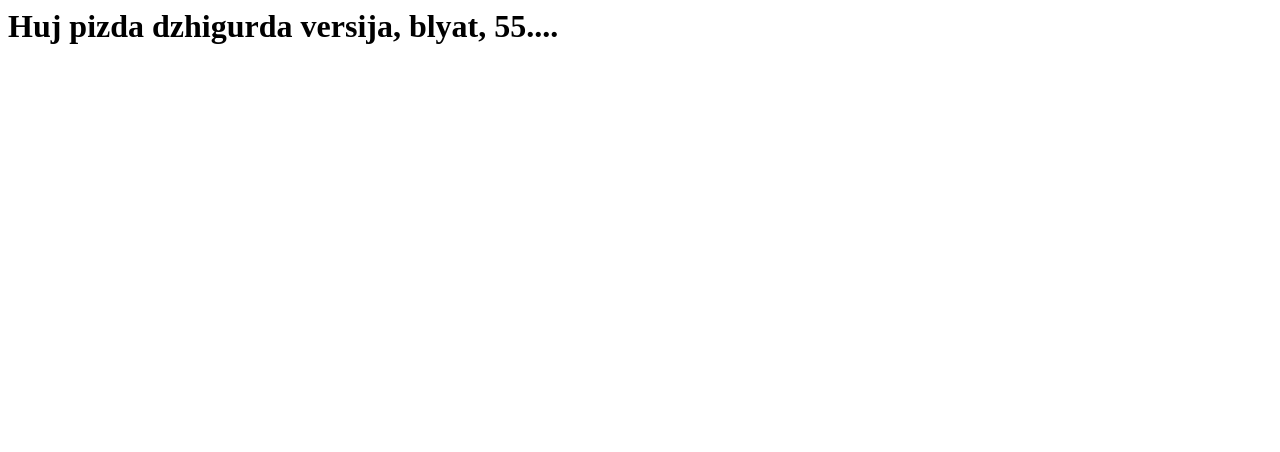
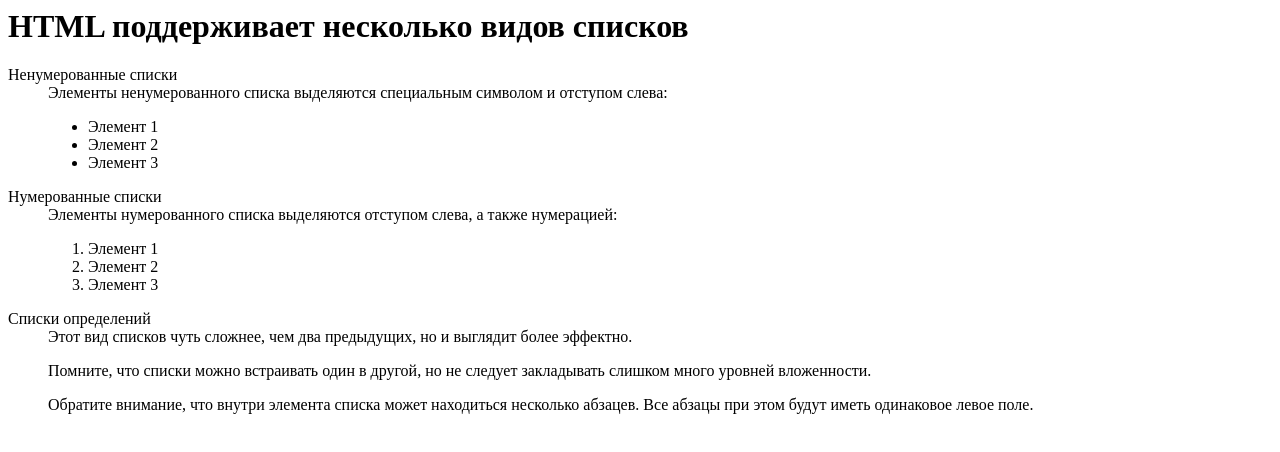
Before and after one commit to bobbylv75/testrep, a plain HTML site: page index.html in a window 1280 px wide. Drawn offline with Linux system fonts and the light colour scheme.

Commit message:
Update index.html

```diff
--- a/index.html
+++ b/index.html
@@ -1,8 +1,28 @@
 <html>
-    <head>
-        <title>Huj pizda dzhigurda</title>
-    </head>
-    <body>
-        <h1>Huj pizda dzhigurda versija, blyat, 55....</h1>
-    </body>
+<head>
+<title>Пример 6</title>
+</head>
+<body>
+<H1>HTML поддерживает несколько видов списков </H1>
+<DL>
+<DT>Ненумерованные списки
+<DD>Элементы ненумерованного списка выделяются специальным символом и отступом слева:
+<UL>
+<LI>Элемент 1
+<LI>Элемент 2
+<LI>Элемент 3
+</UL>
+<DT>Нумерованные списки
+<DD>Элементы нумерованного списка выделяются отступом слева, а также нумерацией:
+<OL>
+<LI>Элемент 1
+<LI>Элемент 2
+<LI>Элемент 3
+</OL>
+<DT>Списки определений
+<DD>Этот вид списков чуть сложнее, чем два предыдущих, но и выглядит более эффектно.
+<P>Помните, что списки можно встраивать один в другой, но не следует закладывать слишком много уровней вложенности. </P>
+<P>Обратите внимание, что внутри элемента списка может находиться несколько абзацев. Все абзацы при этом будут иметь одинаковое левое поле. </P>
+</DL>
+</body>
 </html>
```
